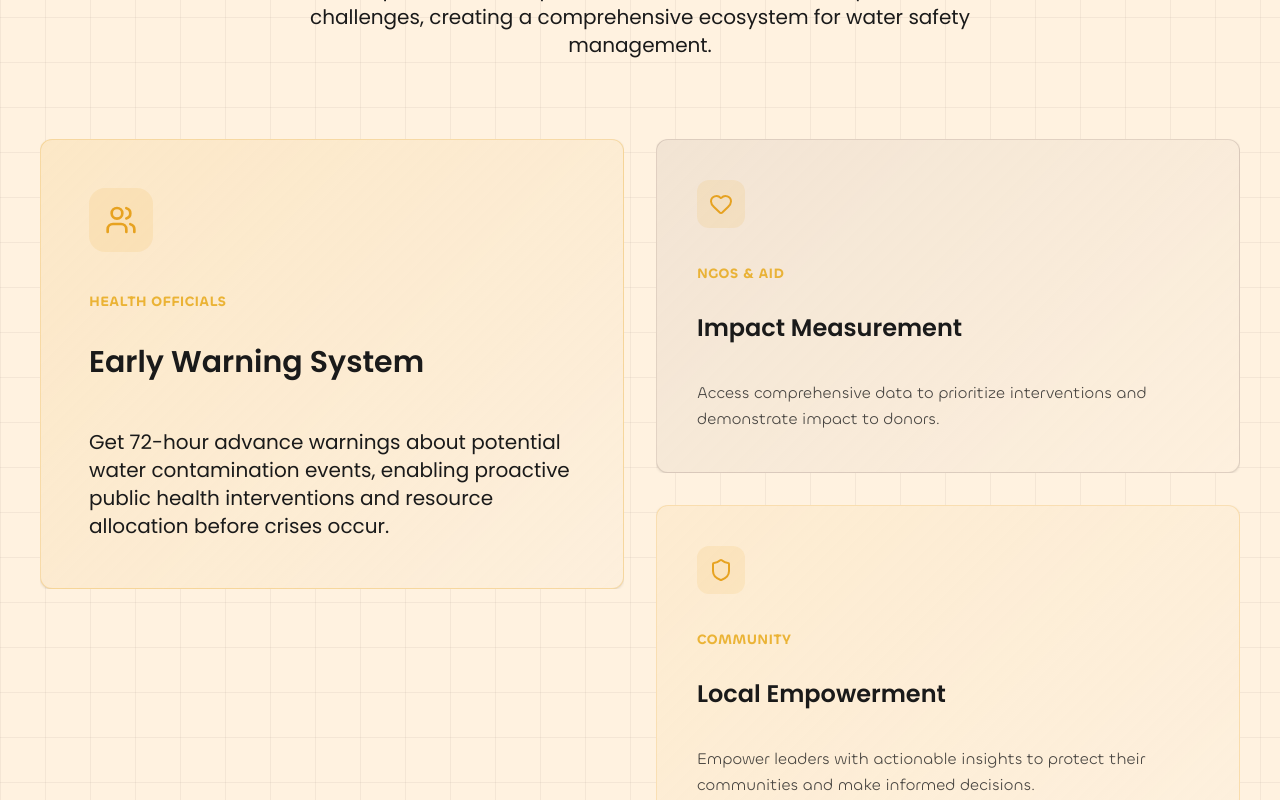
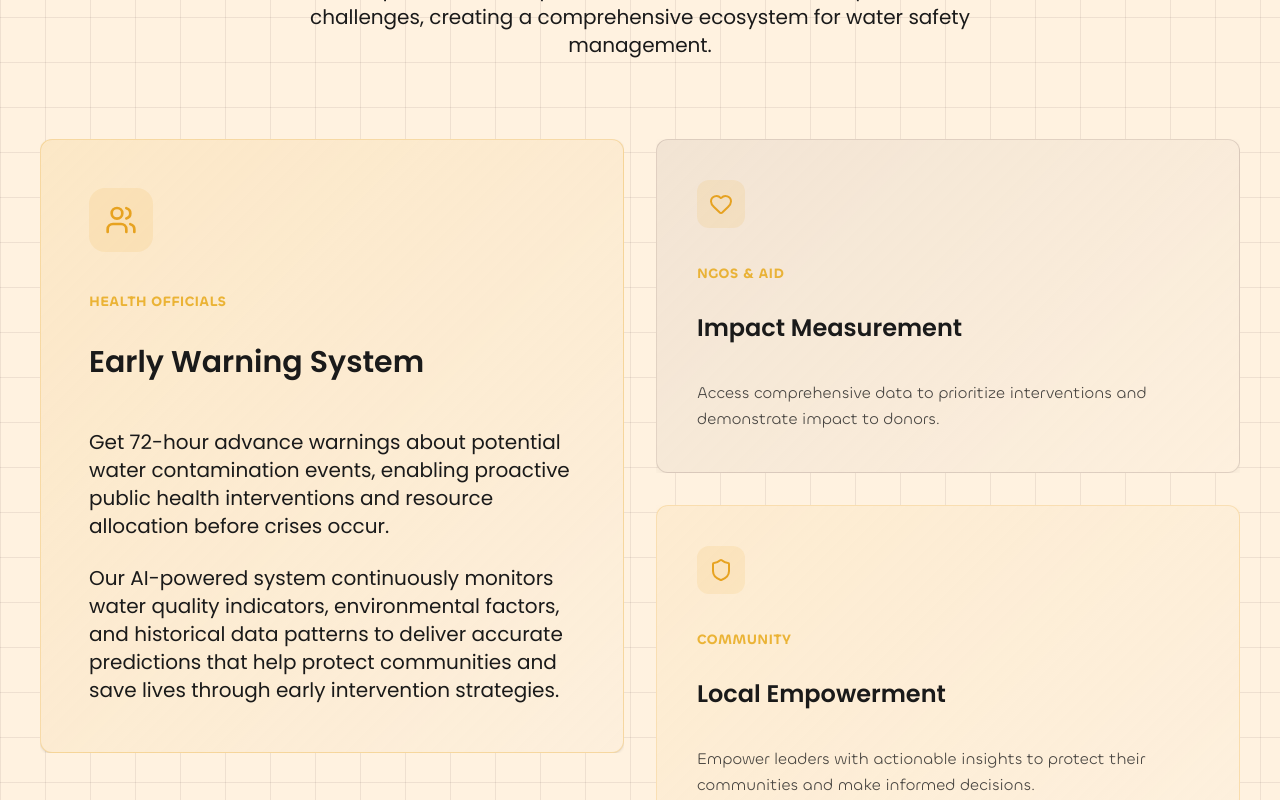
Before and after one commit to keith-ufumeli/ubuntu-aqua, a Next.js app: page / in a window 1280 px wide. Shown: the part 5100-5900 px from the top of the page. Built offline with nearby package versions, Linux system fonts and the light colour scheme.

Commit message:
Update global styles and Impact section: Remove unused background image styles, adjust opacity for better visibility, and enhance card styles with consistent box shadows and new content in Impact.tsx for improved user experience.

```diff
--- a/src/app/globals.css
+++ b/src/app/globals.css
@@ -428,12 +428,6 @@
     border-radius: 8px;
   }
 
-  .background-image {
-    background-image: url('/images/african-woman-standing-on-seashore.jpg');
-    clip-path: polygon(0 0, 100% 0, 100% 100%, 0 100%);
-  }
-
-
 
   /* Enhanced animations for How It Works section */
   @keyframes shimmer {
@@ -495,7 +489,7 @@
       linear-gradient(90deg, rgba(32, 0, 10, 0.12) 1px, transparent 1px);
     background-size: 45px 45px;
     background-position: 0 0, 0 0;
-    opacity: 0.4;
+    opacity: 0.6;
   }
 
   /* Responsive grid pattern adjustments */
@@ -612,35 +606,36 @@
   .card-hero {
     background: linear-gradient(135deg, rgba(228, 155, 15, 0.12) 0%, rgba(250, 235, 215, 0.4) 100%);
     border: 1px solid rgba(228, 155, 15, 0.25);
-    box-shadow: 0 6px 20px rgba(228, 155, 15, 0.08), 0 2px 8px rgba(0, 0, 0, 0.06);
+    /* box-shadow: 0 6px 20px rgba(228, 155, 15, 0.08), 0 2px 8px rgba(0, 0, 0, 0.06) !important; */
   }
 
   /* Secondary Accent - Medium visual weight */
   .card-accent {
     background: linear-gradient(135deg, rgba(228, 155, 15, 0.08) 0%, rgba(250, 235, 215, 0.3) 100%);
     border: 1px solid rgba(228, 155, 15, 0.2);
-    box-shadow: 0 4px 12px rgba(228, 155, 15, 0.06), 0 2px 6px rgba(0, 0, 0, 0.04);
+    box-shadow: 0 4px 12px rgba(228, 155, 15, 0.06), 0 2px 6px rgba(0, 0, 0, 0.04) !important;
   }
 
   /* Tertiary Feature - Subtle visual weight */
   .card-feature {
     background: linear-gradient(135deg, rgba(32, 0, 10, 0.06) 0%, rgba(250, 235, 215, 0.25) 100%);
     border: 1px solid rgba(32, 0, 10, 0.12);
-    box-shadow: 0 3px 10px rgba(0, 0, 0, 0.05);
+    box-shadow: 0 3px 10px rgba(0, 0, 0, 0.05) !important;
   }
 
   /* Neutral Minimal - Lightest visual weight */
   .card-minimal {
     background: rgba(250, 235, 215, 0.35);
     border: 1px solid rgba(0, 0, 0, 0.06);
-    box-shadow: 0 2px 8px rgba(0, 0, 0, 0.03);
+    box-shadow: 0 2px 8px rgba(0, 0, 0, 0.03) !important;
   }
 
   /* Contrast Dark - Strategic focal point */
   .card-dark {
     background: linear-gradient(135deg, rgba(32, 0, 10, 0.88) 0%, rgba(32, 0, 10, 0.92) 100%);
     border: 1px solid rgba(228, 155, 15, 0.35);
-    box-shadow: 0 8px 24px rgba(0, 0, 0, 0.12), 0 4px 12px rgba(228, 155, 15, 0.08);
+    color: white;
+    box-shadow: 0 8px 24px rgba(0, 0, 0, 0.12), 0 4px 12px rgba(228, 155, 15, 0.08) !important;
   }
 
   /* Enhanced bento card styling */
@@ -654,6 +649,7 @@
     flex-direction: column;
     position: relative;
     overflow: hidden;
+    box-shadow: 0 4px 12px rgba(0, 0, 0, 0.05);
   }
 
   .bento-item:hover .card {
--- a/src/components/sections/Impact.tsx
+++ b/src/components/sections/Impact.tsx
@@ -66,6 +66,12 @@ export default function Impact() {
                   Get 72-hour advance warnings about potential water contamination events,
                   enabling proactive public health interventions and resource allocation
                   before crises occur.
+                </p>
+                <p className="bento-description">
+                  Our AI-powered system continuously monitors water quality indicators,
+                  environmental factors, and historical data patterns to deliver accurate
+                  predictions that help protect communities and save lives through
+                  early intervention strategies.
                 </p>
               </CardContent>
             </Card>
```
